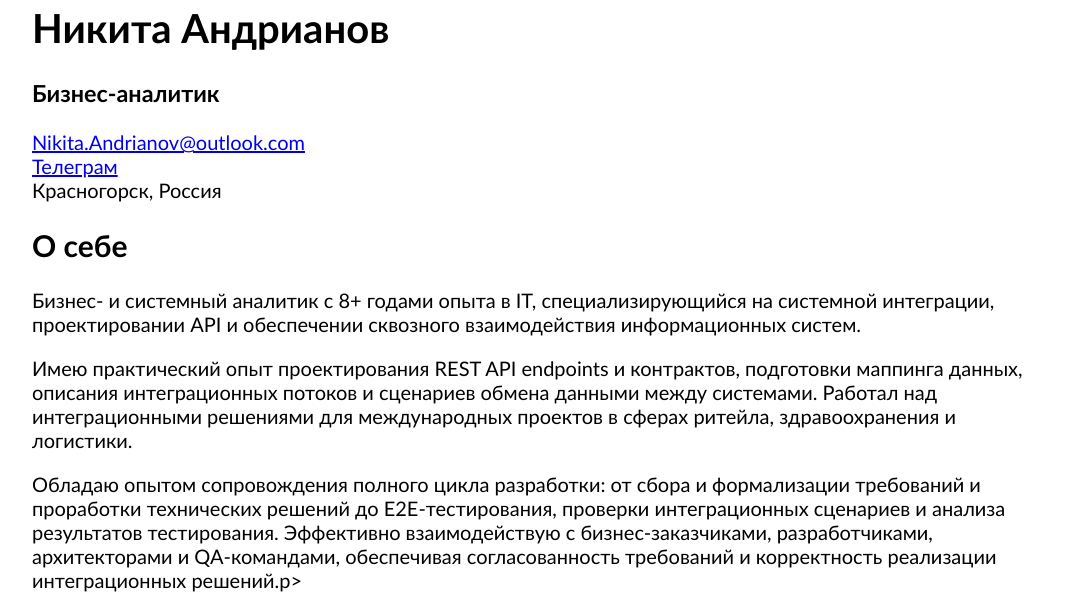
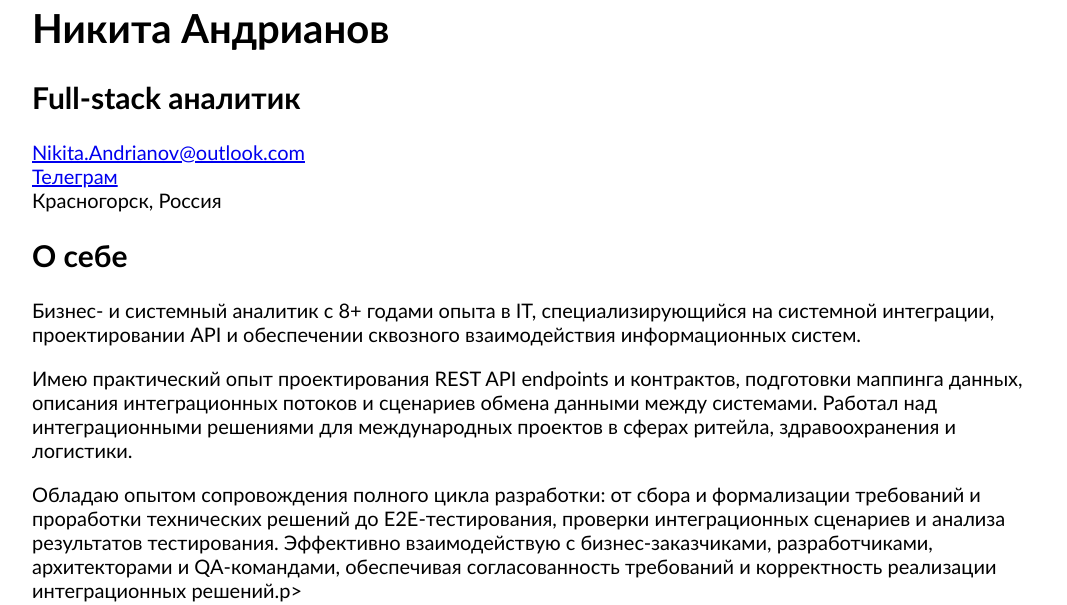
Before and after one commit to Andrianov-BA/cv, a plain HTML site: page index.html in a window 1280 px wide. Shown: the part 272-877 px from the top of the page, without its empty margins (106-1173 px from the left). Drawn offline with Linux system fonts and the light colour scheme.

Commit message:
changed to Full-stack аналитик

```diff
--- a/index.html
+++ b/index.html
@@ -16,7 +16,7 @@
     <header>
         <img src="3ed1053c-6723-41ab-b7a2-182e0793f744.png" class="photo">
         <h1>Никита Андрианов</h1>
-        <h3>Бизнес-аналитик</h3>
+        <h2>Full-stack аналитик</h2>
     </header>
     <section>
         <a href="mailto:Nikita.Andrianov@outlook.com">Nikita.Andrianov@outlook.com</a><br>
```
Also changed, not shown: index_en.html (+1 -1 lines).
